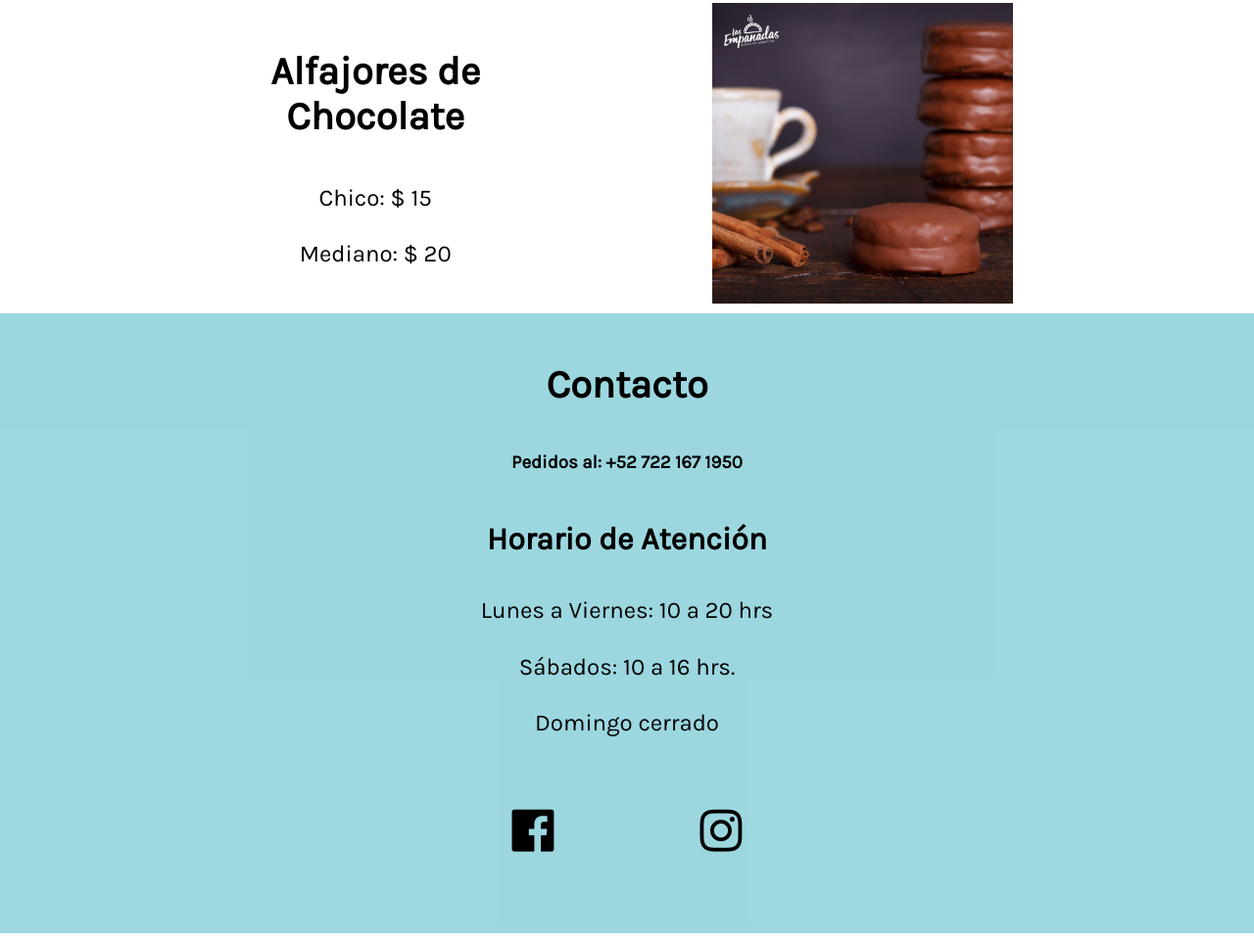
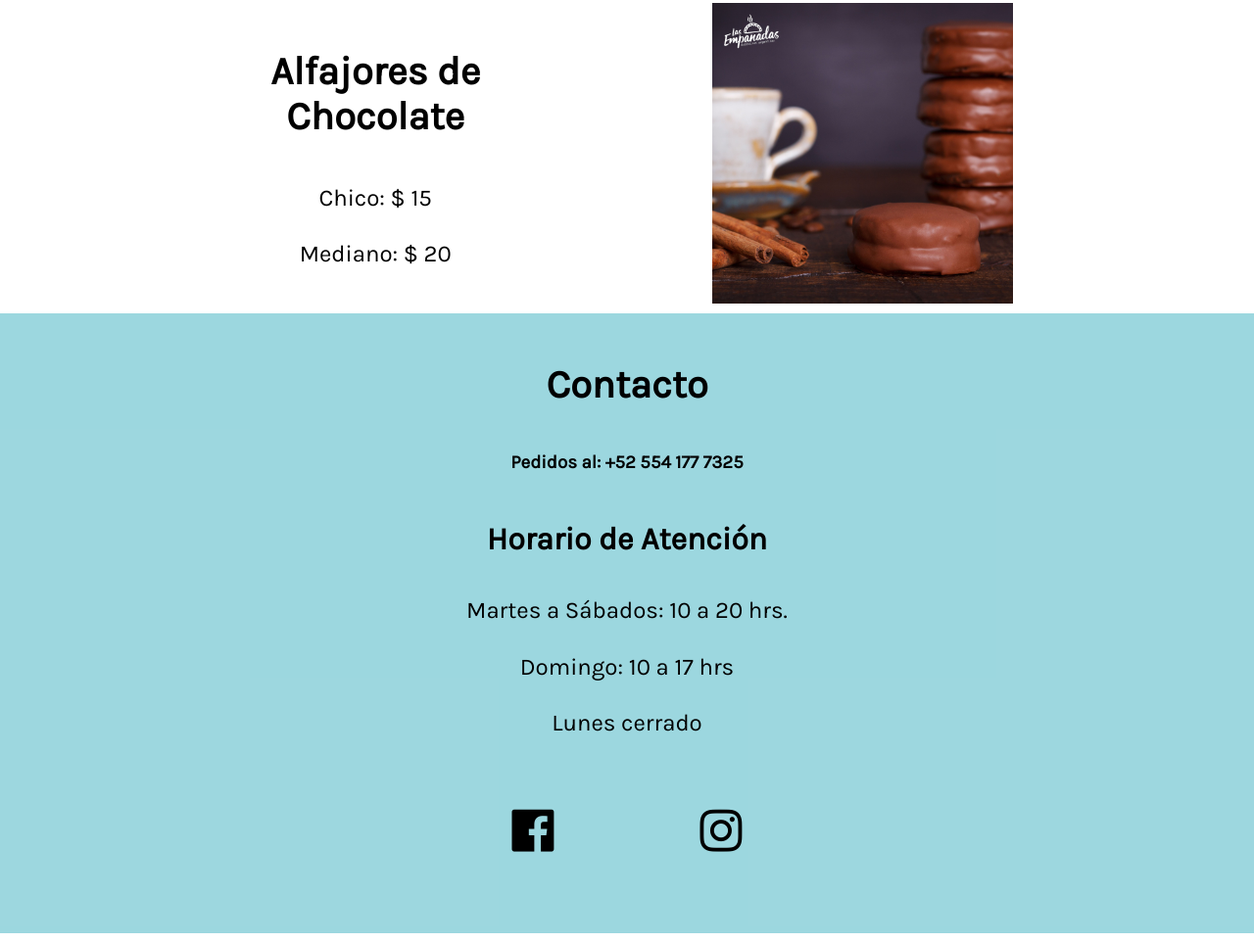
Before and after one commit to peteco83/las-empanadas, a plain HTML site: page index.html in a window 1280 px wide. Shown: the part 3119-4082 px from the top of the page at 98% size. Drawn offline with Linux system fonts and the light colour scheme.

Commit message:
changes requested by owner

```diff
--- a/index.html
+++ b/index.html
@@ -116,7 +116,6 @@
                 <div class="empanadas-dulces">
                     <h1>Empanadas Dulces</h1>
                     <ul>
-                        <li>Platano con cajeta</li>
                         <li>Nutella</li>
                     </ul>
                 </div>
@@ -159,12 +158,12 @@
         <section id="contact" class="contact">
             <h1>Contacto</h1>
             <br>
-            <h3>Pedidos al: <a href="tel:+52 722 167 1950">+52 722 167 1950</a> </h3>
+            <h3>Pedidos al: <a href="tel:+52 5541777325">+52 554 177 7325</a> </h3>
             <h2>Horario de Atención</h2>
             <ul>
-                <li>Lunes a Viernes: 10 a 20 hrs</li>
-                <li>Sábados: 10 a 16 hrs.</li>
-                <li>Domingo cerrado</li>
+                <li>Martes a Sábados: 10 a 20 hrs.</li>
+                <li>Domingo: 10 a 17 hrs</li>
+                <li>Lunes cerrado</li>
             </ul>
             <div class="social">
                 <a href="https://www.facebook.com/La-Porte%C3%B1a-Empanadas-103602351250659/"><i
--- a/script.js
+++ b/script.js
@@ -1,6 +1,6 @@
-let mq = window.matchMedia('(max-width: 699px)')
+// let mq = window.matchMedia('(max-width: 699px)')
 
-if (mq.matches) {
+// if (mq.matches) {
 
 let toggleStatus = 0;
 const menuToggle = () => {
@@ -23,7 +23,7 @@ if (mq.matches) {
     el.addEventListener("click", menuToggle);
 });
 
-}
+// }
 
 // else {
 
```
Lines whose indentation alone changed are shown as unchanged.
